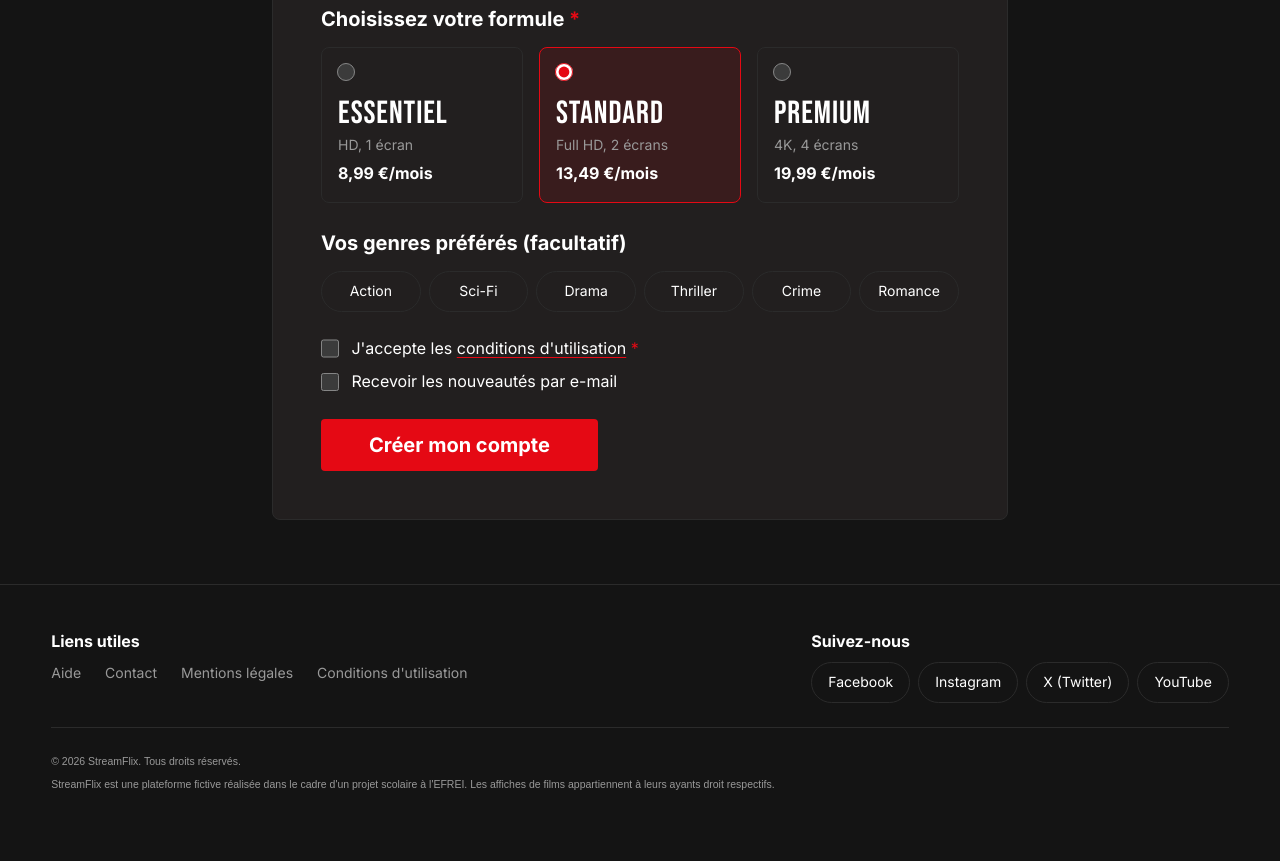
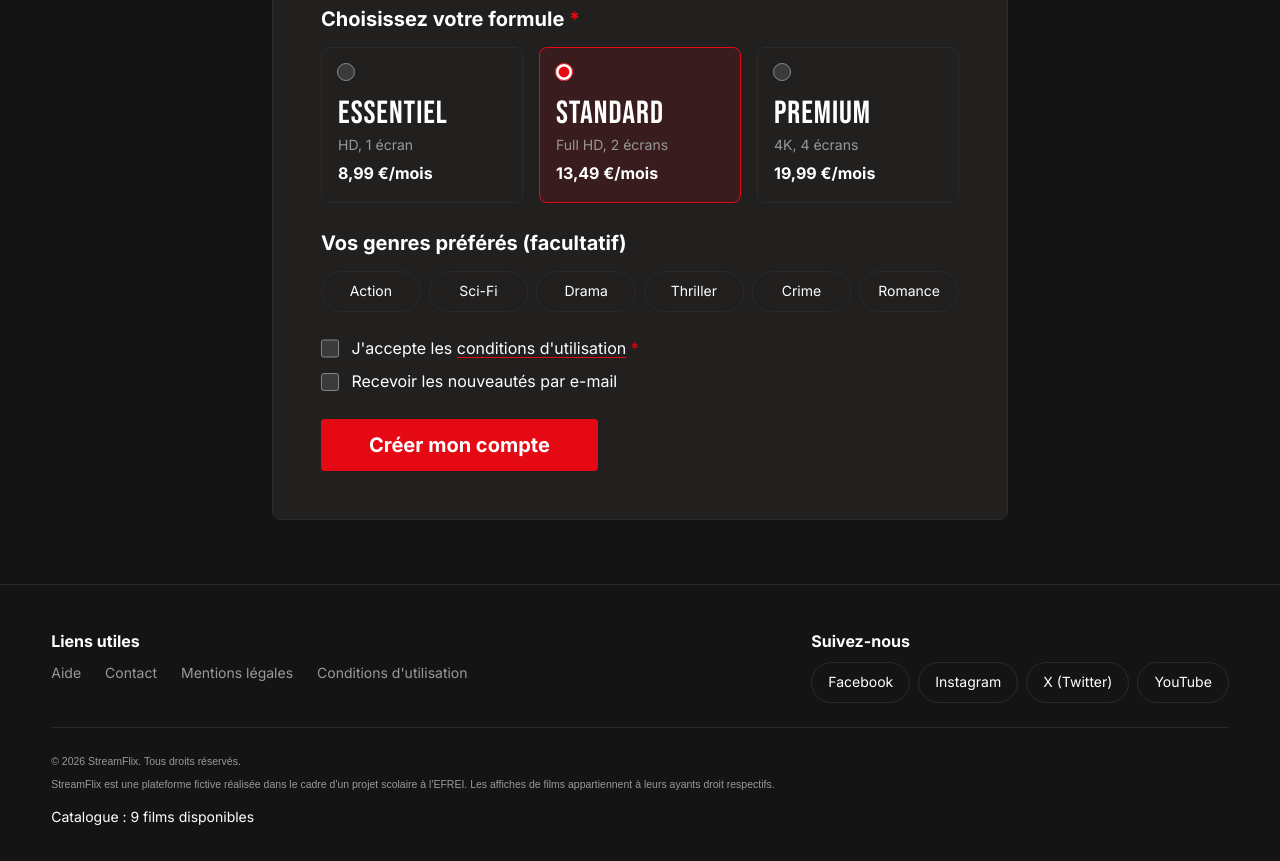
Before and after one commit to Csolatus/streamflix, a website: page index.html in a window 1280 px wide. Shown: the part 3282-4143 px from the top of the page. Before the commit the page ends 4108 px from the top, so only its background shows below. Drawn offline with nearby package versions, Linux system fonts and the light colour scheme.

Commit message:
feat(js): exercice 2, compteur de films dans le footer

```diff
--- a/js/script.js
+++ b/js/script.js
@@ -29,3 +29,19 @@ sectionToggles.forEach(function (button) {
         button.setAttribute('aria-expanded', String(!isHidden));
     });
 });
+
+
+// ===================================
+// EXERCICE 2 : Compteur de films
+// ===================================
+// Au chargement : on compte les cartes de films (<article class="film-card">)
+// et on affiche le total dans le footer, dans un paragraphe créé en JavaScript.
+
+const filmCount = document.querySelectorAll('article.film-card').length;
+
+const catalogCount = document.createElement('p');
+catalogCount.className = 'catalog-count';
+// Accord au singulier si le catalogue ne contient qu'un film
+catalogCount.textContent = 'Catalogue : ' + filmCount + (filmCount > 1 ? ' films disponibles' : ' film disponible');
+
+document.querySelector('.footer-legal').appendChild(catalogCount);
--- a/scss/layout/_footer.scss
+++ b/scss/layout/_footer.scss
@@ -62,3 +62,12 @@
 .site-footer {
     @include align-with-container;
 }
+
+/* Compteur de films, ajouté par le JavaScript (exercice 2) :
+   dans le bloc des mentions légales, mais en police et taille du texte courant */
+.catalog-count {
+    margin-top: $space-2;
+    color: $color-text;
+    font-family: $font-body;
+    font-size: $fs-sm;
+}
```
Also changed, not shown: css/style.css, 1 other file.
